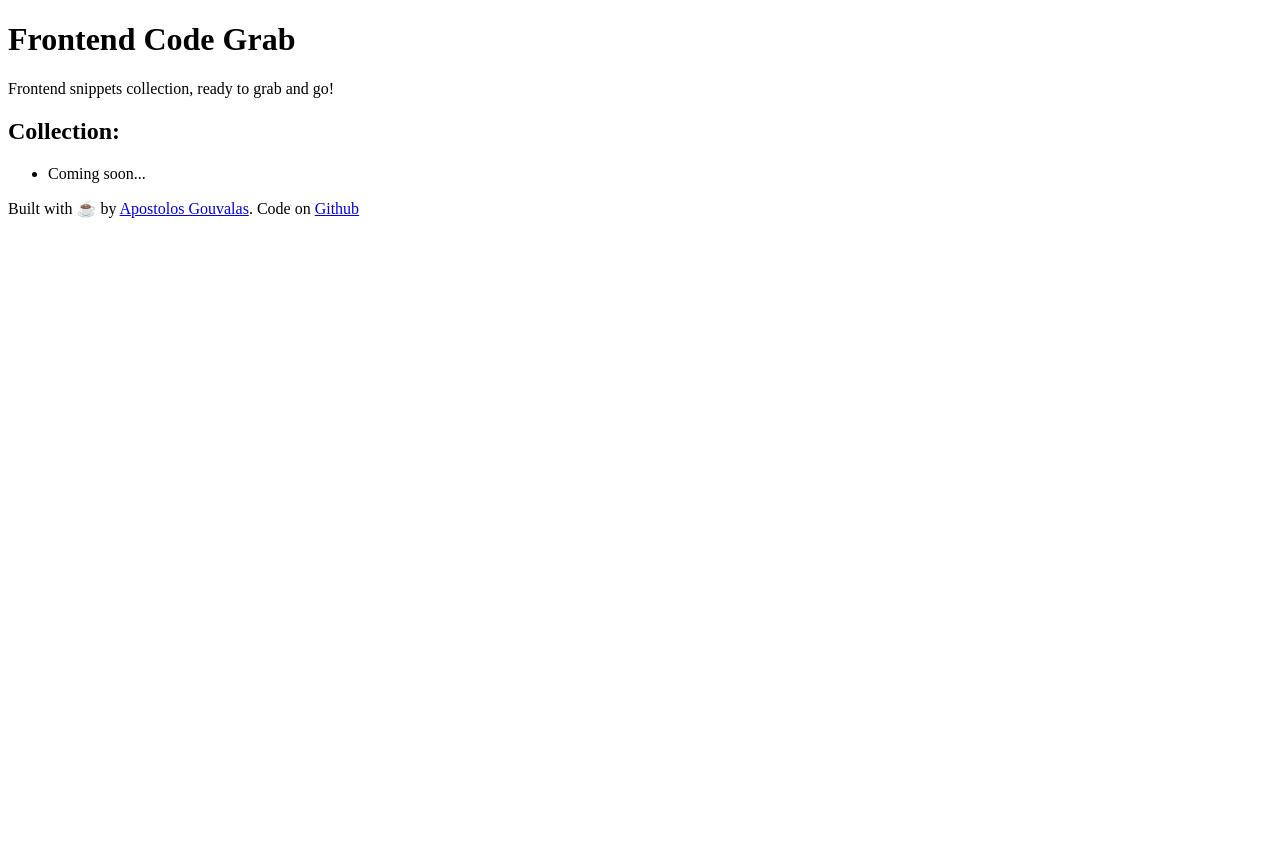
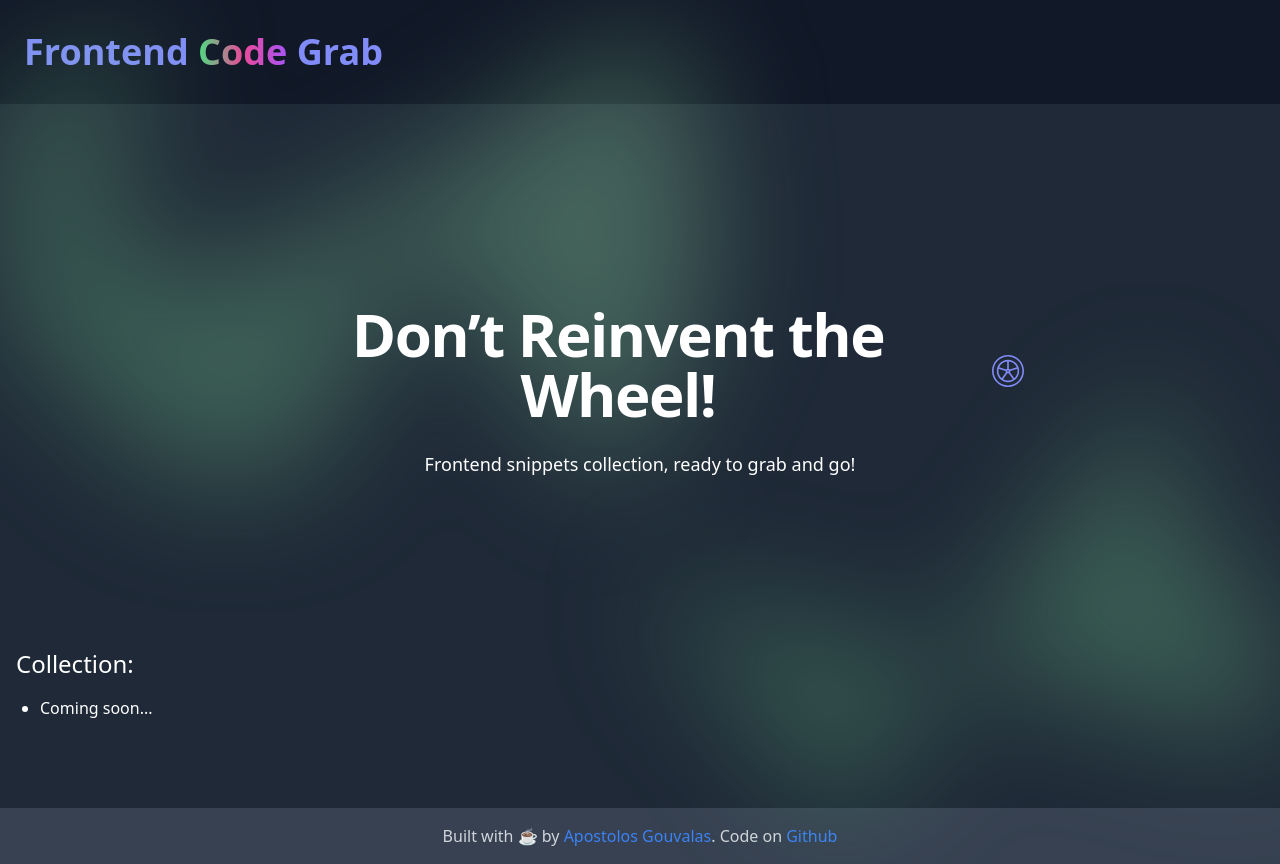
Before and after one commit to ApoGouv/frontend-code-grab, a website: page index.html in a window 1280 px wide. Before the commit the page ends 800 px from the top, so only its background shows below. Drawn offline with Linux system fonts and the light colour scheme.

Commit message:
Added tailwind and skeleton snippet files

```diff
--- a/index.html
+++ b/index.html
@@ -6,28 +6,96 @@
     <title>Frontend Code Grab</title>
     <link rel="stylesheet" href="assets/css/styles.css" />
   </head>
-    <body>
-        <header>
-          <h1>Frontend Code Grab</h1>
-          <p>Frontend snippets collection, ready to grab and go!</p>
+
+  <body class="bg-gray-800 text-white min-h-screen flex flex-col justify-between">
+    <header class="fixed w-full mb-8 bg-gray-900">
+      <nav class="py-2 5">
+        <div class="w-full flex items-center justify-between">
+          <a class="flex items-center text-indigo-400 no-underline hover:no-underline font-bold text-2xl lg:text-4xl m-6" href="#">
+            <span class="">
+              Frontend
+            </span>
+            &nbsp;
+            <span class="bg-clip-text text-transparent bg-gradient-to-r from-green-400 via-pink-500 to-purple-500">
+              Code
+            </span>
+            &nbsp;
+            <span class="">
+              Grab
+            </span>
+          </a>
+
+          <div class="flex w-1/2 justify-end content-center">
+
+          </div>
+        </div>
+      </nav>
     </header>
 
-        <main>
-          <h2>Collection:</h2>
-          <ul>
-            <li>Coming soon...</li>
+    <main class="pt-20 pb-8 lg:py-16 lg:pt-28">
+
+      <section class="p-4 mt-2 text-center relative isolate px-6 pt-14 lg:px-8">
+        <div class="absolute inset-x-0 -top-40 -z-10 transform-gpu overflow-hidden blur-3xl sm:-top-80" aria-hidden="true">
+          <div class="relative left-[calc(50%-11rem)] aspect-[1155/678] w-[36.125rem] -translate-x-1/2 rotate-[30deg] bg-gradient-to-tr from-[#5fc885] to-[#b2ffc0] opacity-30 sm:left-[calc(50%-30rem)] sm:w-[72.1875rem]" style="clip-path: polygon(74.1% 44.1%, 100% 61.6%, 97.5% 26.9%, 85.5% 0.1%, 80.7% 2%, 72.5% 32.5%, 60.2% 62.4%, 52.4% 68.1%, 47.5% 58.3%, 45.2% 34.5%, 27.5% 76.7%, 0.1% 64.9%, 17.9% 100%, 27.6% 76.8%, 76.1% 97.7%, 74.1% 44.1%)"></div>
+        </div>
+
+        <div class="container mx-auto mx-auto max-w-3xl py-24 sm:py-28 lg:py-32">
+          <h1 class="text-4xl font-bold tracking-tight sm:text-6xl flex items-center justify-center">
+            Don’t Reinvent the Wheel!
+            <span class="ml-3">
+              <svg class="inline w-8 h-8 text-gray-200 animate-spin dark:text-gray-600 fill-indigo-400"
+                  height="50px"
+                  width="50px"
+                  version="1.1"
+                  id="wheel"
+                  xmlns="http://www.w3.org/2000/svg"
+                  xmlns:xlink="http://www.w3.org/1999/xlink"
+                  viewBox="0 0 512 512"
+                  xml:space="preserve">
+                  <g>
+                    <g>
+                      <path d="M256,0C114.62,0,0,114.611,0,256c0,141.38,114.62,256,256,256s256-114.62,256-256C512,114.611,397.38,0,256,0z M256,486.4
+                        C128.956,486.4,25.6,383.044,25.6,256S128.956,25.6,256,25.6S486.4,128.956,486.4,256S383.044,486.4,256,486.4z"/>
+                    </g>
+                  </g>
+                  <g>
+                    <g>
+                      <path d="M256,76.8c-98.97,0-179.2,80.23-179.2,179.2S157.03,435.2,256,435.2S435.2,354.97,435.2,256S354.97,76.8,256,76.8z
+                        M268.8,103.049c58.078,4.821,107.102,41.993,128.811,93.483l-111.283,36.156c-4.463-5.803-10.496-10.24-17.528-12.74V103.049z
+                        M256,243.2c7.057,0,12.8,5.743,12.8,12.8s-5.743,12.8-12.8,12.8s-12.8-5.743-12.8-12.8S248.943,243.2,256,243.2z M243.2,103.049
+                        v116.898c-7.023,2.5-13.056,6.946-17.527,12.74l-111.283-36.156C136.098,145.041,185.122,107.87,243.2,103.049z M102.4,256
+                        c0-12.083,1.544-23.791,4.198-35.081l111.104,36.096c0.205,7.689,2.603,14.814,6.682,20.727l-68.599,94.404
+                        C123.162,343.962,102.4,302.396,102.4,256z M256,409.6c-29.116,0-56.269-8.294-79.497-22.426l68.676-94.515
+                        c3.456,1.024,7.04,1.741,10.82,1.741c3.789,0,7.373-0.717,10.829-1.741l68.668,94.515C312.269,401.306,285.116,409.6,256,409.6z
+                        M356.207,372.147l-68.591-94.413c4.079-5.914,6.468-13.039,6.673-20.727l111.104-36.096c2.662,11.298,4.207,23.006,4.207,35.089
+                        C409.6,302.396,388.838,343.962,356.207,372.147z"/>
+                    </g>
+                  </g>
+              </svg>
+            </span>
+
+          </h1>
+          <p class="mt-6 text-lg leading-8">Frontend snippets collection, ready to grab and go!</p>
+        </div>
+
+        <div class="absolute inset-x-0 top-[calc(100%-13rem)] -z-10 transform-gpu overflow-hidden blur-3xl sm:top-[calc(100%-30rem)]" aria-hidden="true">
+          <div class="relative left-[calc(50%+3rem)] aspect-[1155/678] w-[36.125rem] -translate-x-1/2 bg-gradient-to-tr from-[#5fc885] to-[#b2ffc0] opacity-30 sm:left-[calc(50%+36rem)] sm:w-[72.1875rem]" style="clip-path: polygon(74.1% 44.1%, 100% 61.6%, 97.5% 26.9%, 85.5% 0.1%, 80.7% 2%, 72.5% 32.5%, 60.2% 62.4%, 52.4% 68.1%, 47.5% 58.3%, 45.2% 34.5%, 27.5% 76.7%, 0.1% 64.9%, 17.9% 100%, 27.6% 76.8%, 76.1% 97.7%, 74.1% 44.1%)"></div>
+        </div>
+      </section>
+
+      <section class="p-4 mt-2">
+        <h2 class="text-2xl mb-4">Collection:</h2>
+        <ul class="list-disc pl-6">
+            <li class="mb-2">Coming soon...</li>
         </ul>
+      </section>
     </main>
 
-        <footer>
+    <footer class="bg-gray-700 text-gray-300 py-4 text-center">
       Built with ☕ by
-            <a target="_blank" href="https://cubedesigns.gr">Apostolos Gouvalas</a>.
+      <a target="_blank" href="https://cubedesigns.gr" class="text-blue-500">Apostolos Gouvalas</a>.
       Code on
-            <a
-                target="_blank"
-                href="https://github.com/ApoGouv/frontend-code-grab"
-                >Github</a
-            >
+      <a target="_blank" href="https://github.com/ApoGouv/frontend-code-grab" class="text-blue-500">Github</a>
     </footer>
   </body>
 </html>
--- /dev/null
+++ b/skeleton-snippet/style.css
@@ -0,0 +1,14 @@
+@import url('https://fonts.googleapis.com/css2?family=Roboto:wght@300;400;700&display=swap');
+
+* {
+    box-sizing: border-box;
+}
+
+body {
+    display: flex;
+    align-items: center;
+    justify-content: center;
+    font-family: 'Roboto', sans-serif;
+    margin: 0;
+    min-height: 100vh;
+}
--- /dev/null
+++ b/tailwind.config.js
@@ -0,0 +1,11 @@
+/** @type {import('tailwindcss').Config} */
+module.exports = {
+  content: [
+    "./src/**/*.{html,js}",
+    './*.html'
+  ],
+  theme: {
+    extend: {},
+  },
+  plugins: [],
+}
```
Also changed, not shown: package.json (added, +17 -0 lines), skeleton-snippet/index.html (added, +13 -0 lines), src/css/tailwind-styles.css (added, +11 -0 lines), assets/css/styles.css, skeleton-snippet/script.js (added), 2 other files. Lines whose indentation alone changed are shown as unchanged.
